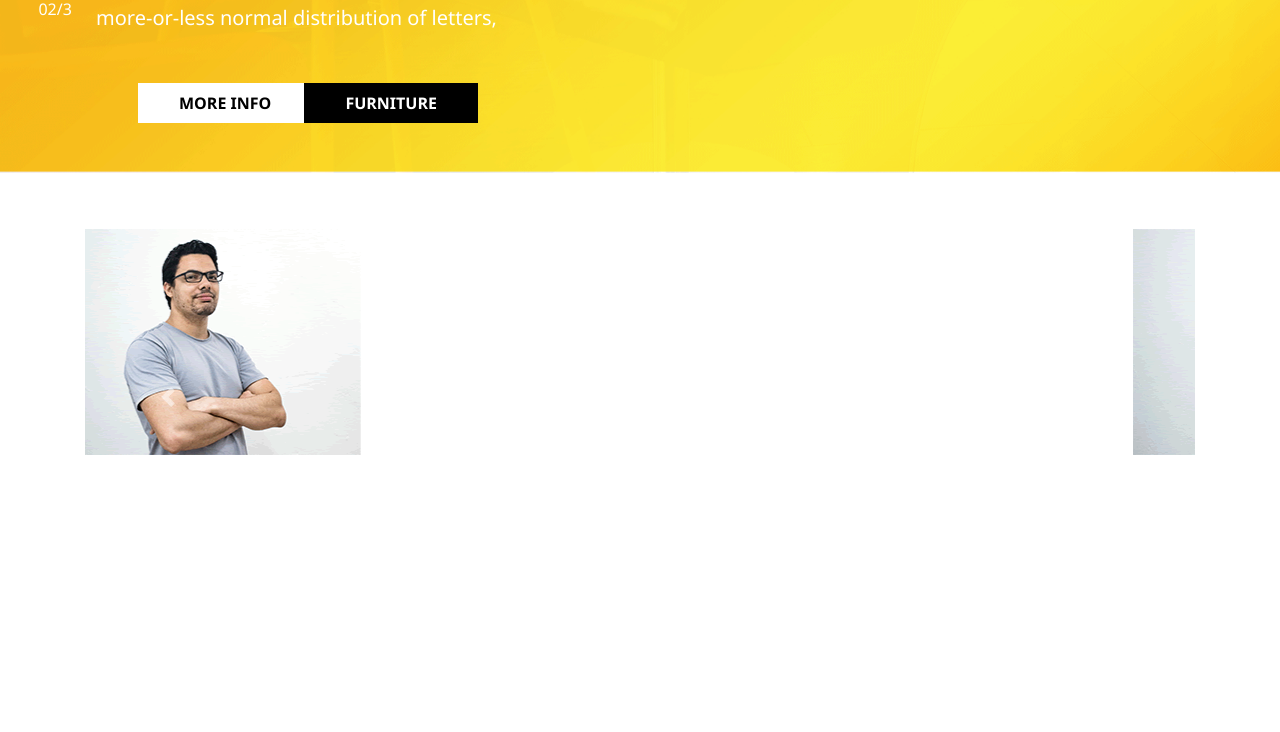
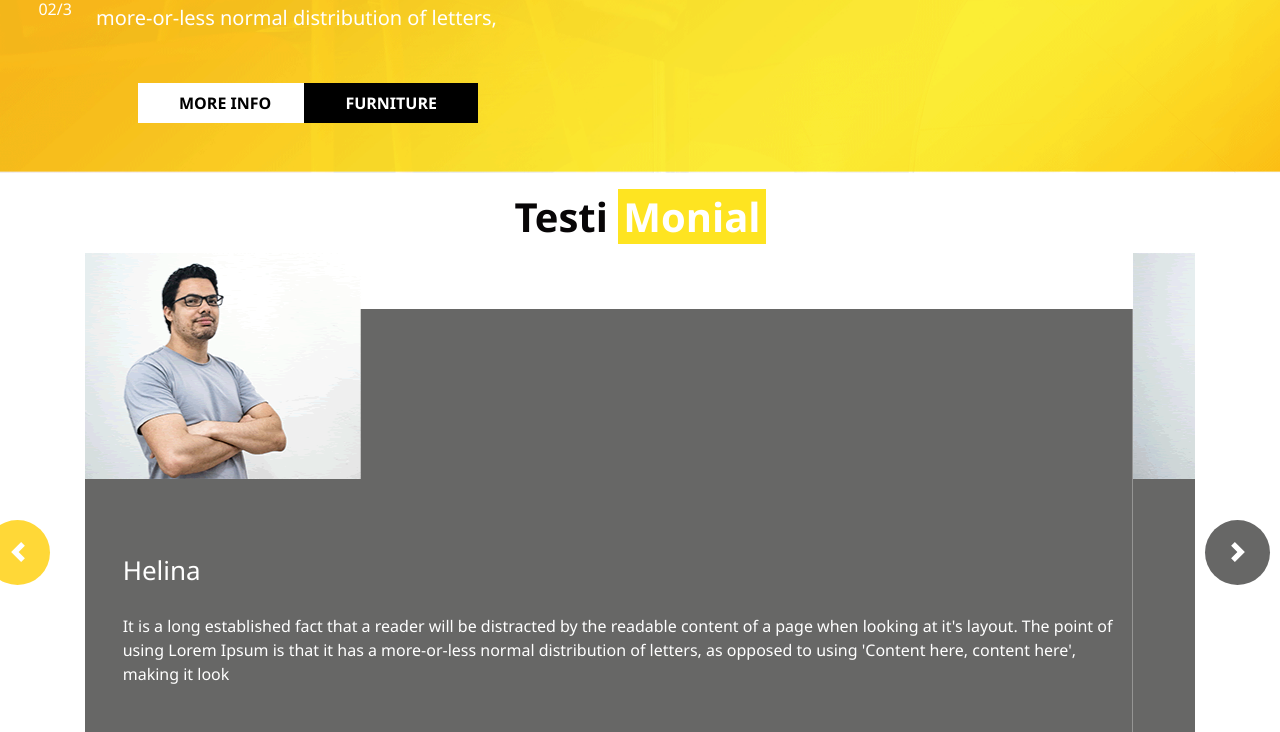
Before and after one commit to ayiiehab/Woodo, a plain HTML site: page index.htm in a window 1280 px wide. Shown: the part 627-1359 px from the top of the page. Before the commit the page ends 1192 px from the top, so only its background shows below. Drawn offline with Linux system fonts and the light colour scheme; files whose address does not match are found by name.

Commit message:
update css

```diff
--- a/css/style.css
+++ b/css/style.css
@@ -94,3 +94,71 @@ header {
     color: rgb(255, 255, 255);
 
 }
+.text {
+
+    text-align: center;
+    font-size: 40px;
+    color: #080607;
+    font-weight: bold;
+    margin-top: 20px;
+}
+.text span
+{
+    background-color: #fee421;
+    color: #fff;
+    padding: 0 5px;
+}
+
+.carousel-item .items
+{
+    background-color: #676766;
+    margin-top: 60px;
+    padding-bottom: 30px;
+}
+.carousel-item .items h2 {
+    padding-top: 20px;
+    margin-left: 100px;
+    font-size: 26px;
+    color: #fff;
+}
+
+.carousel-item .items .image{
+
+        width: 100%;
+        position: relative;
+        top:-56px
+}
+.carousel-item .items p {
+
+    font-size: 16px;
+    color: #fff;
+    margin-left: 100px;
+    font-weight: 400;
+    padding-top: 20px;
+}
+ .carousel-control-next,.carousel-control-prev {
+    width: 65px;
+    height: 65px;
+    background: #fff;
+    opacity: 1;
+    font-size: 30px;
+    color: #091e30;
+    border-radius: 100%;
+}
+
+ .carousel-control-next {
+    position: absolute;
+    left: 70rem;
+    top: 56%;
+    background-color: #676766;
+}
+ .carousel-control-prev {
+    position: absolute;
+    left: -100px;
+    top: 56%;
+    background-color: #ffd837;
+}
+ .carousel-control-prev:hover
+{
+    background-color: #676766;
+}
```
